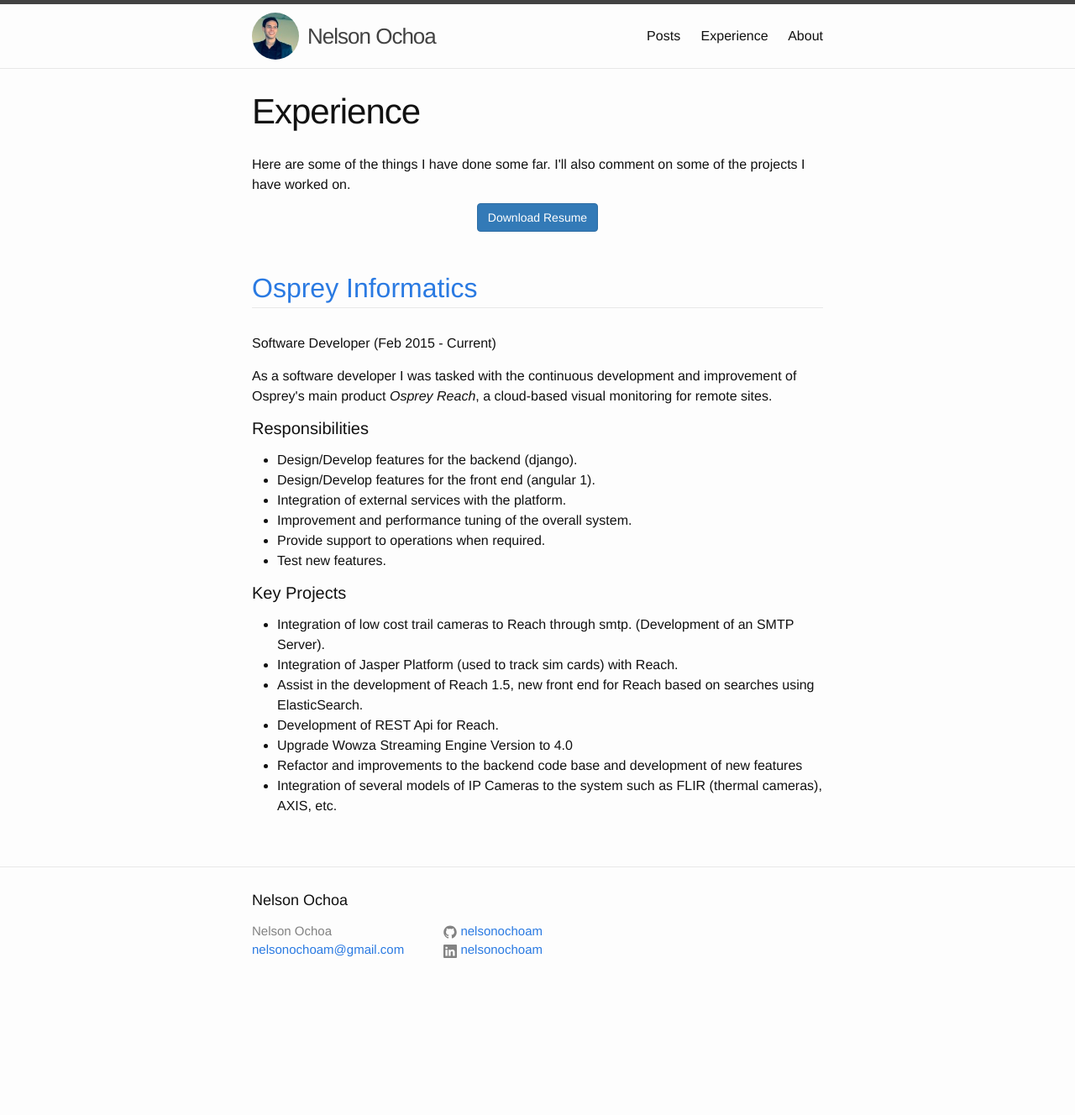
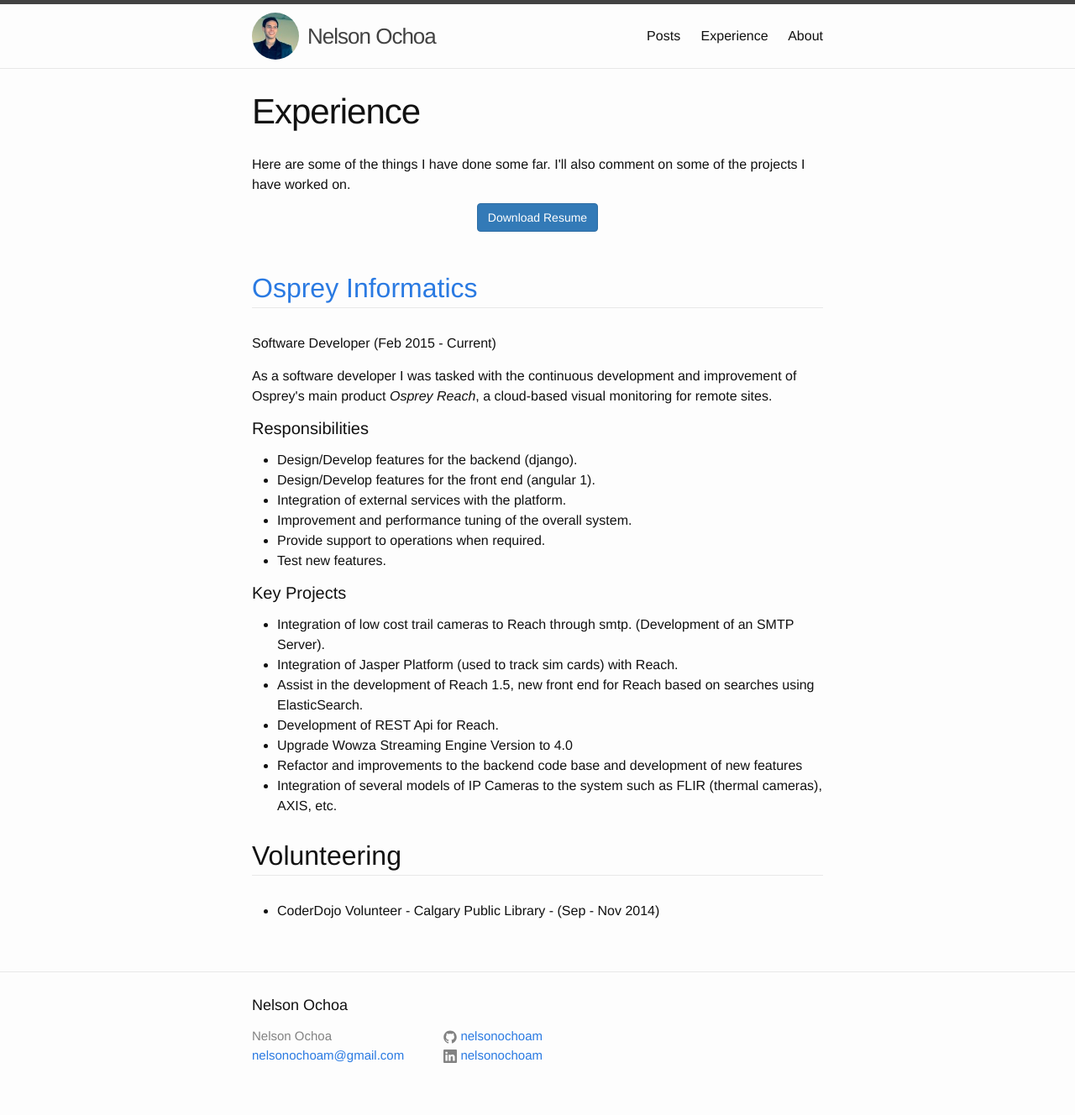
Before and after one commit to Nelsonochoam/nelsonochoam.github.io, a Jekyll site: the page built from experience/index.html, in a window 1280 px wide. Shown: the whole page at 84% size. Built offline with Jekyll 4.4.1, drawn with Linux system fonts in a browser that asks for light colours; before the commit the page ends 1203 px from its top, so only the background shows below that.

Commit message:
added volunteering

```diff
--- a/experience/index.html
+++ b/experience/index.html
@@ -39,3 +39,10 @@
     <li>Integration of several models of IP Cameras to the system such as FLIR (thermal cameras), AXIS, etc.</li>
   </ul>
 </section>
+
+<h2 class="company">Volunteering</h2>
+<section>
+  <ul>
+    <li>CoderDojo Volunteer - Calgary Public Library - (Sep - Nov 2014) </li>
+  </ul>
+</section>
```
